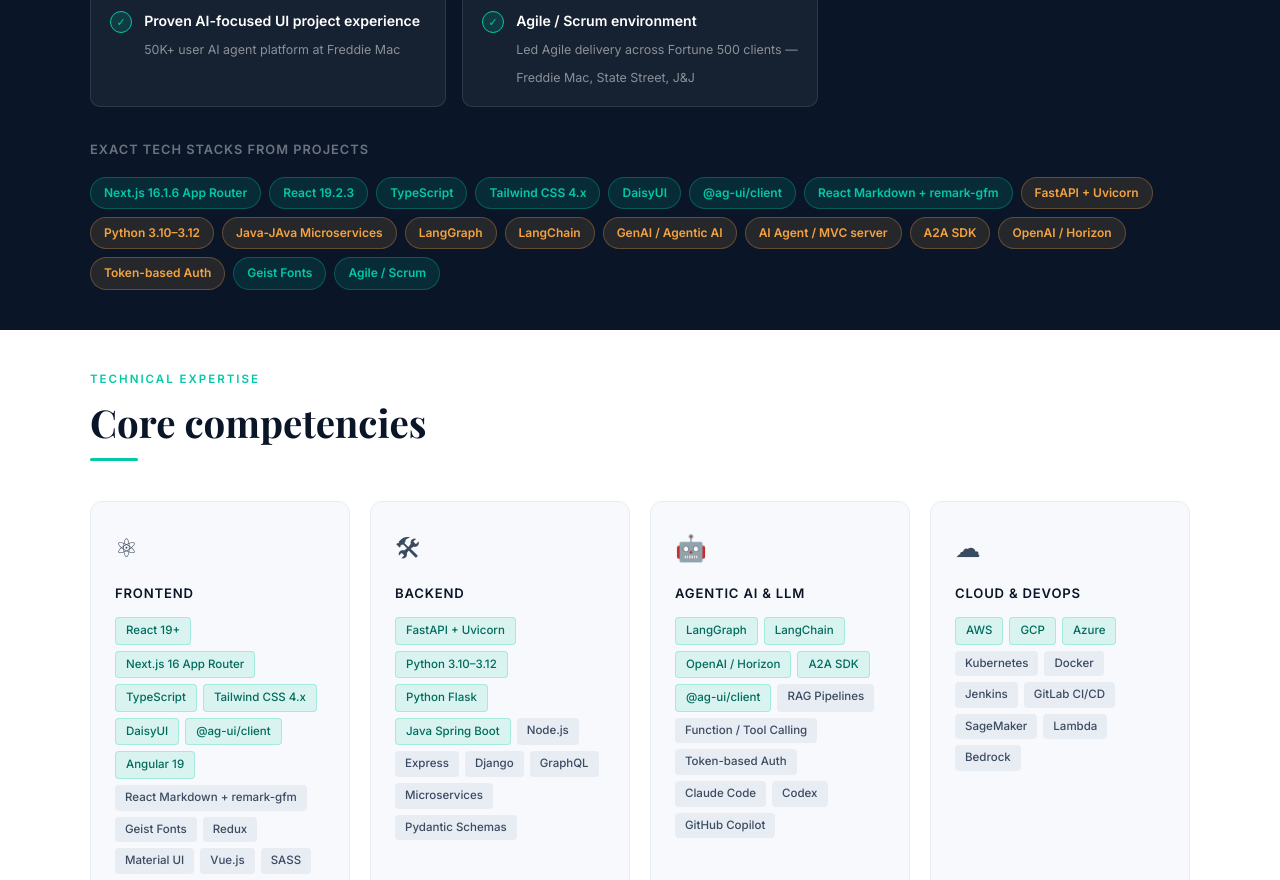
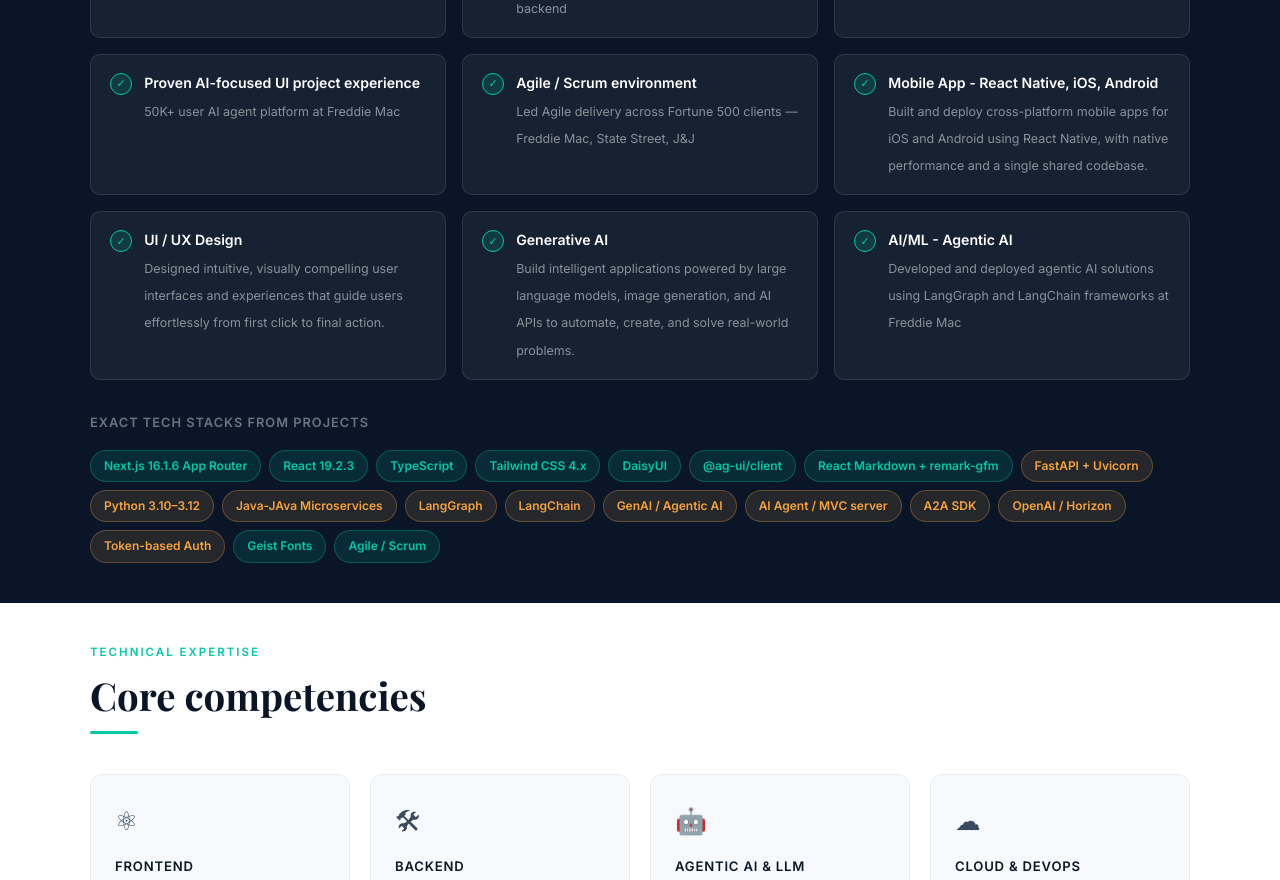
Before and after one commit to Hepzibha2026/hepzibha-portfolio, a plain HTML site: page index.html in a window 1280 px wide. Shown: the part 1449-2329 px from the top of the page. Drawn offline with nearby package versions, Linux system fonts and the light colour scheme.

Commit message:
enhancement-code added

```diff
--- a/index.html
+++ b/index.html
@@ -40,7 +40,8 @@
     top: 0; left: 0; right: 0;
     z-index: 100;
     background: rgba(10,22,40,0.96);
-    backdrop-filter: blur(12px);
+    backdrop-filter:
+    blur(12px);
     padding: 0 2rem;
     height: 60px;
     display: flex;
@@ -116,9 +117,10 @@
   }
 
   .hero-badge {
-    display: inline-flex;
+    /* display: inline-flex; */
     align-items: center;
     gap: 8px;
+    margin-top: 2.5rem;
     background: rgba(0,201,167,0.12);
     border: 1px solid rgba(0,201,167,0.3);
     color: var(--teal);
@@ -908,10 +910,11 @@
 </nav>
 
 <!-- HERO -->
+
 <section class="hero">
   <div class="hero-inner">
     <div class="hero-content">
-      <div class="hero-badge">Available for opportunities<br>-Platform Engineer-FrontEnd-API Backend-FullStack-AI /ML, UI/UX design, AI Agent, Agentic AI, LLM, LangGraph, LangChain</div>
+      <div class="hero-badge">Available for opportunities<br>-Platform Engineer-FrontEnd<span style="color: var(--gold);"> (React JS, Angular)</span><span>-API-Backend-FullStack-AI /ML, Mobile</span><span style="color: var(--gold);">(React Native /iOS /Android)</span><span>,UI/UX design, AI Agent, Agentic AI, LLM, GenAI, LangGraph, LangChain</span></div>
       <h1 id="profile">Hepzibha Sundararaj</h1>
       <p class="hero-subtitle">Next.js 16+ &nbsp;·&nbsp; React 19+ &nbsp;·&nbsp;  Angular 19 &nbsp;·&nbsp; FastAPI &nbsp;·&nbsp;  Python Flask &nbsp;·&nbsp;  Java &nbsp;·&nbsp; LangGraph &nbsp;·&nbsp;  Lang Chain &nbsp;·&nbsp; Gen AI &nbsp;·&nbsp; Agentic AI &nbsp;·&nbsp; AWS Bedrock &nbsp;·&nbsp; UI/UX Design &nbsp;·&nbsp; Tableau</p>
       <p class="hero-desc">
@@ -1108,6 +1111,36 @@
           <span class="has">10+ yrs</span>
           <span class="req">req: 4+</span>
         </div> -->
+      </div>
+
+      <div class="jd-row">
+        <div class="jd-check">✓</div>
+        <div class="jd-row-content">
+          <strong>Mobile App - React Native, iOS, Android</strong>
+          <span>Built and deploy cross-platform mobile apps for iOS and Android using React Native, with native performance and a single shared codebase.</span>
+        </div>
+      </div>
+
+      <div class="jd-row">
+        <div class="jd-check">✓</div>
+        <div class="jd-row-content">
+          <strong>UI / UX Design</strong>
+          <span>Designed intuitive, visually compelling user interfaces and experiences that guide users effortlessly from first click to final action.</span>
+        </div>
+      </div>
+      <div class="jd-row">
+        <div class="jd-check">✓</div>
+        <div class="jd-row-content">
+          <strong>Generative AI</strong>
+          <span>Build intelligent applications powered by large language models, image generation, and AI APIs to automate, create, and solve real-world problems.</span>
+        </div>
+      </div>
+      <div class="jd-row">
+        <div class="jd-check">✓</div>
+        <div class="jd-row-content">
+          <strong>AI/ML - Agentic AI</strong>
+          <span>Developed and deployed agentic AI solutions using LangGraph and LangChain frameworks at Freddie Mac</span>
+        </div>
       </div>
 
     </div>
```
